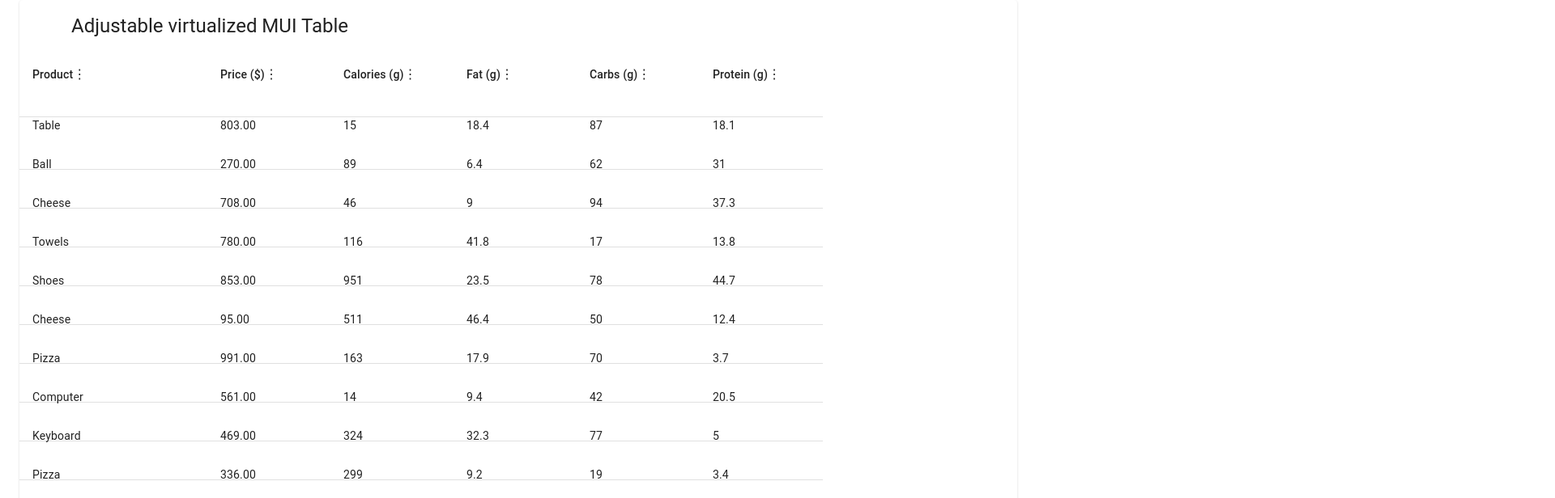
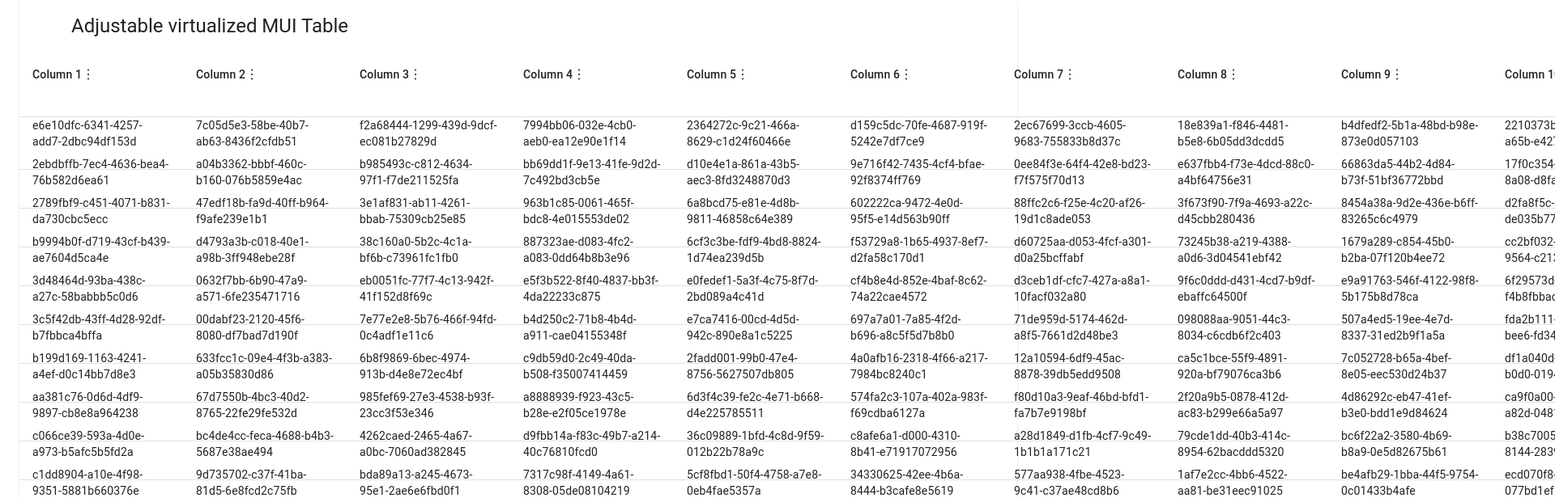
Before and after one commit to Shawntru/mui-virtualized, a React (Create React App) app: page / in a window 1280 px wide. Shown: the top 616 px of the page at 81% size, 1920 px wide, since content can reach past the window. Built offline with nearby package versions, Linux system fonts and the light colour scheme.

Commit message:
Create new data creation

```diff
--- a/src/components/reactWindowTable.jsx
+++ b/src/components/reactWindowTable.jsx
@@ -1,5 +1,5 @@
 /* eslint-disable react/prop-types */
-import React, { useState } from "react";
+import React, { useState, useCallback } from "react";
 import {
     Table,
     TableBody,
@@ -11,7 +11,6 @@ import { makeStyles } from "@material-ui/styles";
 import { FixedSizeList } from "react-window";
 import AutoSizer from "react-virtualized-auto-sizer";
 import clsx from "clsx";
-import memoize from "memoize-one";
 
 import { ROW_SIZE } from "../data/constants";
 import TableColumns from "./tableColumns";
@@ -57,12 +56,27 @@ export const useStyles = makeStyles(() => ({
     },
 }));
 
-/**
- * The row component
- * This receives memoized data from the `itemData` prop inside the FixedSizeList component
- */
-const Row = ({ index, style, data: { columnData, items, classes } }) => {
-    const item = items[index];
+const ReactWindowTable = ({ data, columns }) => {
+    const classes = useStyles();
+
+    const [columnData, setColumnData] = useState(columns);
+
+    // Our width changer, still iterating over all columns in the columnData state
+    const handleWidthChange = (columnId, width) => {
+        const newColumns = columnData.map((column) => {
+            if (column.dataKey === columnId) {
+                return {
+                    ...column,
+                    width
+                };
+            }
+            return column;
+        });
+        setColumnData(newColumns);
+    };
+
+    const Row = useCallback(({ index, style }) => {
+        const item = data[index];
         return (
             <TableRow component="div" className={classes.row} style={style}>
                 {columnData.map((column, colIndex) => {
@@ -87,51 +101,7 @@ const Row = ({ index, style, data: { columnData, items, classes } }) => {
                 })}
             </TableRow>
         );
-};
-
-const ReactWindowTable = ({ data, columns }) => {
-    const classes = useStyles();
-
-    const [columnData, setColumnData] = useState(columns);
-
-    /**
-    * Arguments will be memozied and passed into the Row renderer via `itemData` prop inside the FixedSizeList component
-    * see https://react-window.vercel.app/#/api/FixedSizeList  -> itemData prop
-    * The use of `useMemo` caused issues with the way `data` was passed into `itemKey`, further experimentation
-    *   needed to remove `memoize` as a dependent
-    * */
-    const createItemData = memoize((classes, columnData, data) => {
-        return ({
-            columnData,
-            classes,
-            items: data,
-        })
-    });
-
-    const itemData = createItemData(classes, columnData, data);
-
-    /**
-     * By default, lists will use an item's index as its key. This is okay if:
-     * - Your collections of items is never sorted or modified
-     * - Your item renderer is not stateful and does not extend PureComponent
-     * If the list does not satisfy the above constraints, use the itemKey property to specify your own keys for items.
-     * see https://react-window.vercel.app/#/api/FixedSizeList  -> itemKey prop
-     */
-    const itemKey = (index, data) => data.items[index].id;
-
-    // Our width changer, still iterating over all columns in the columnData state
-    const handleWidthChange = (columnId, width) => {
-        const newColumns = columnData.map((column) => {
-            if (column.dataKey === columnId) {
-                return {
-                    ...column,
-                    width
-                };
-            }
-            return column;
-        });
-        setColumnData(newColumns);
-    };
+    }, [data, columnData]);
 
     return (
         <div className={classes.root}>
@@ -163,8 +133,6 @@ const ReactWindowTable = ({ data, columns }) => {
                                 width={width}
                                 itemCount={data.length}
                                 itemSize={ROW_SIZE}
-                                itemKey={itemKey}
-                                itemData={itemData}
                             >
                                 {Row}
                             </FixedSizeList>
--- a/src/data/constants.js
+++ b/src/data/constants.js
@@ -2,35 +2,20 @@ export const ROW_SIZE = 48;
 
 // Data for our table headers and the initial widths of the columns.
 // \u00A0 is Unicode char for NO-BREAK SPACE
-export const COLUMNS = [
-  {
-    label: "Product",
-    dataKey: "product",
-    width: 200
-  },
-  {
-    label: "Price\u00A0($)",
-    dataKey: "price",
-    width:120
-  },
-  {
-    label: "Calories\u00A0(g)",
-    dataKey: "calories",
-    width: 120
-  },
-  {
-    label: "Fat\u00A0(g)",
-    dataKey: "fat",
-    width: 120
-  },
-  {
-    label: "Carbs\u00A0(g)",
-    dataKey: "carbs",
-    width: 120
-  },
-  {
-    label: "Protein\u00A0(g)",
-    dataKey: "protein",
-    width: 120
-  }
-];
+
+const makeColumnData = (columnAmount = 80) => {
+    let columns = [];
+
+    for (let i = 0; i < columnAmount; i++) {
+        let columnEntry = {
+            label: 'Column\u00A0' + (i + 1),
+            dataKey: 'column' + (i + 1),
+            width: 170
+        }
+        columns.push(columnEntry)
+    }
+
+    return columns
+}
+
+export const COLUMNS = makeColumnData();
--- a/src/data/data.js
+++ b/src/data/data.js
@@ -1,20 +1,16 @@
 import faker from "faker";
 
-export const createData = (qty = 5000) => {
+export const createData = (rowAmount = 5000, columnAmount = 80) => {
   let data = [];
 
-  for (let i = 0; i < qty; i++) {
-    const d = {
-      id: faker.datatype.uuid(),
-      product: faker.commerce.product(),
-      price: faker.commerce.price(),
-      calories: faker.datatype.number({ max: 1000 }),
-      fat: faker.datatype.float({ max: 50, precision: 0.1 }),
-      carbs: faker.datatype.number({ max: 100 }),
-      protein: faker.datatype.float({ max: 50, precision: 0.1 })
-    };
+  for (let i = 0; i < rowAmount; i++) {
+    let columns = {}
 
-    data.push(d);
+    for (let i = 0; i < columnAmount; i++) {
+      columns['column' + (i + 1)] = faker.datatype.uuid()
+    }
+
+    data.push(columns);
   }
 
   return data;
```
Lines whose indentation alone changed are shown as unchanged.
